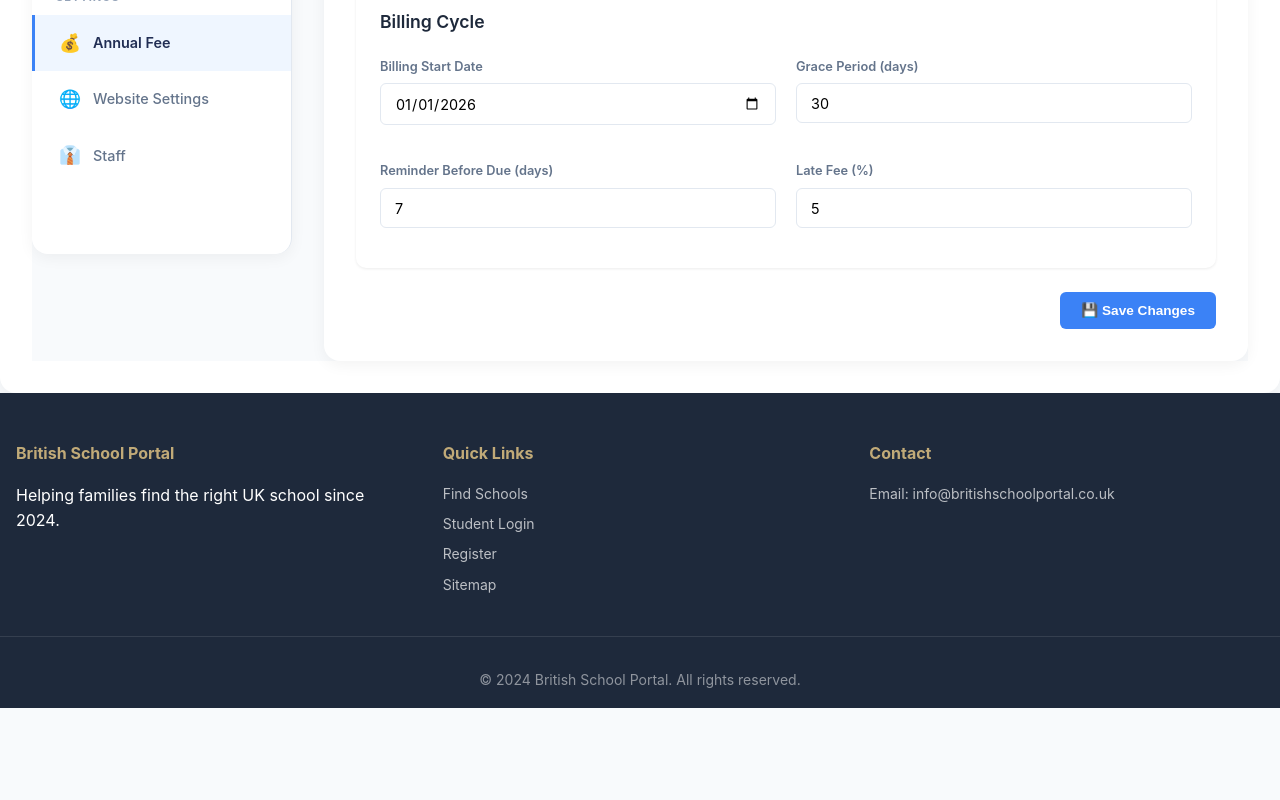
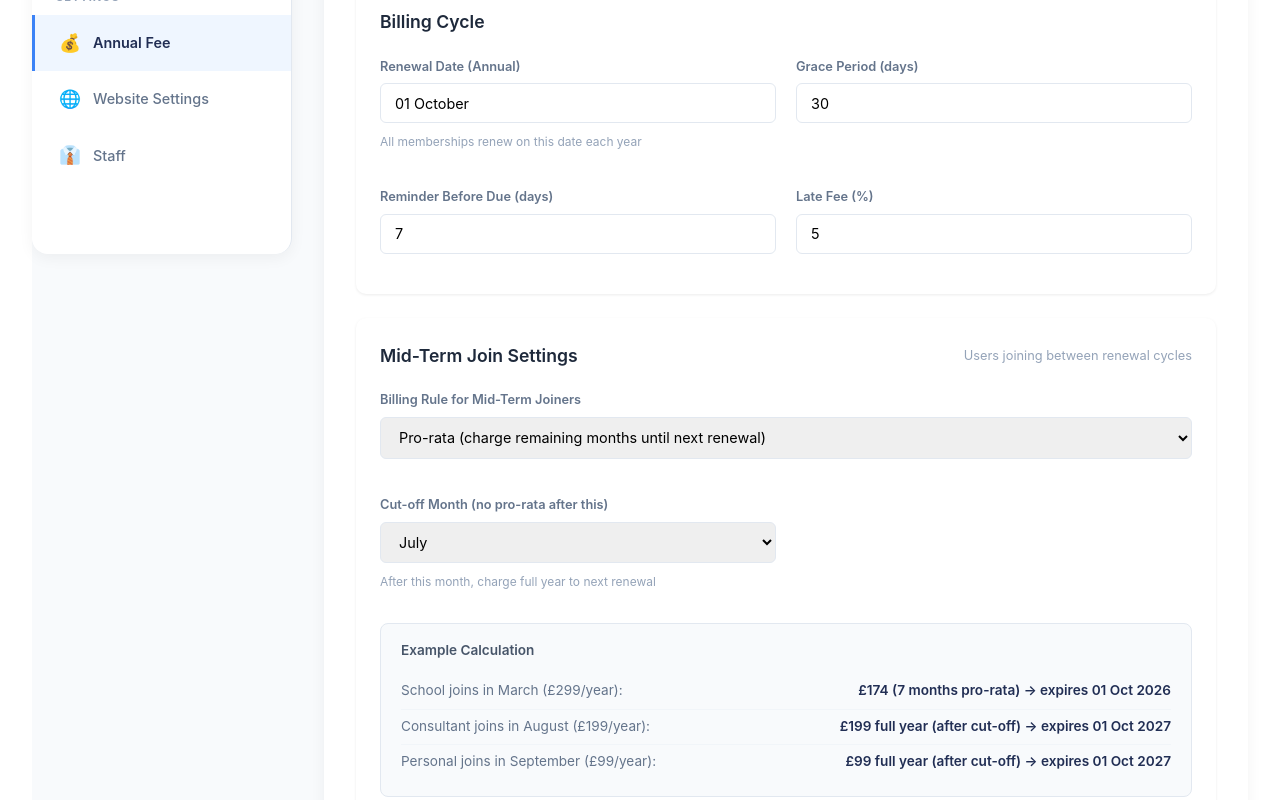
Before and after one commit to socialmedia-dot/bsp-v3, a Nuxt app: page /BSP/settings/fees in a window 1280 px wide. Shown: the part 660-1460 px from the top of the page. Before the commit the page ends 1368 px from the top, so only its background shows below. Built offline with nearby package versions, Linux system fonts and the light colour scheme.

Commit message:
feat: set billing cycle to 01 Oct with mid-term join settings
- fees.vue: renewal date 01 Oct, pro-rata/full-year/fixed-period options
- fees.vue: add cut-off month and example calculation
- payments.vue: align mock expiry dates to 01 Oct cycle

```diff
--- a/pages/BSP/payments.vue
+++ b/pages/BSP/payments.vue
@@ -382,18 +382,18 @@ const getExpireStatus = (dateStr: string): string => {
 
 // Mock payment data
 const payments = ref([
-  { id: 1, name: "St. Mary's School", email: 'finance@stmarys.edu.uk', userCode: '2026011500001', userType: 'school', invoiceNo: 'INV-2026-001', amount: 299, period: '2026 Annual', status: 'paid', date: '2026-01-15', membershipExpire: '2026-07-15' },
-  { id: 2, name: 'Brighton College', email: 'admissions@brightoncollege.edu.uk', userCode: '2026022000001', userType: 'school', invoiceNo: 'INV-2026-002', amount: 299, period: '2026 Annual', status: 'paid', date: '2026-02-20', membershipExpire: '2026-08-20' },
-  { id: 3, name: 'Victoria Education Group', email: 'victoria@vedu.com.hk', userCode: '2026011000001', userType: 'consultant', invoiceNo: 'INV-2026-003', amount: 199, period: '2026 Annual', status: 'pending', date: '—', membershipExpire: '2026-12-31' },
-  { id: 4, name: 'UK Study Link', email: 'james@ukstudylink.com', userCode: '2026022500001', userType: 'consultant', invoiceNo: 'INV-2026-004', amount: 199, period: '2026 Annual', status: 'pending', date: '—', membershipExpire: '2026-12-31' },
-  { id: 5, name: 'Mr. Alan Foster', email: 'alan@ukboarding.com', userCode: 'P2026030100001', userType: 'personal', invoiceNo: 'INV-2026-005', amount: 99, period: '2026 Annual', status: 'overdue', date: '—', membershipExpire: '2026-12-31' },
-  { id: 6, name: 'Elite Education Consultancy', email: 'sarah@eliteedu.hk', userCode: '2026031200001', userType: 'consultant', invoiceNo: 'INV-2026-006', amount: 199, period: '2026 Annual', status: 'paid', date: '2026-03-12', membershipExpire: '2026-12-31' },
-  { id: 7, name: 'Global Study Partners', email: 'emma@globalstudy.hk', userCode: '2026041500001', userType: 'consultant', invoiceNo: 'INV-2026-007', amount: 199, period: '2026 Annual', status: 'pending', date: '—', membershipExpire: '2026-12-31' },
-  { id: 8, name: 'Harrow School', email: 'harrow@harrowschool.org.uk', userCode: '2025060100001', userType: 'school', invoiceNo: 'INV-2026-008', amount: 299, period: '2026 Annual', status: 'paid', date: '2026-03-01', membershipExpire: '2025-06-01' },
-  { id: 9, name: 'Eton College', email: 'admissions@etoncollege.org.uk', userCode: '2026041800001', userType: 'school', invoiceNo: 'INV-2026-009', amount: 299, period: '2026 Annual', status: 'overdue', date: '—', membershipExpire: '2026-04-26' },
-  { id: 10, name: 'British Education HK', email: 'david@briteduhk.com', userCode: '2026040500001', userType: 'consultant', invoiceNo: 'INV-2026-010', amount: 199, period: '2026 Annual', status: 'paid', date: '2026-04-05', membershipExpire: '2026-12-31' },
-  { id: 11, name: 'Wellington College', email: 'info@wellingtoncollege.org.uk', userCode: '2026031000001', userType: 'school', invoiceNo: 'INV-2026-011', amount: 299, period: '2026 Annual', status: 'pending', date: '—', membershipExpire: '2026-12-31' },
-  { id: 12, name: "St. Paul's School", email: 'admissions@stpaulsschool.org.uk', userCode: '2026042100001', userType: 'school', invoiceNo: 'INV-2026-012', amount: 299, period: '2026 Annual', status: 'paid', date: '2026-04-10', membershipExpire: '2026-12-31' }
+  { id: 1, name: "St. Mary's School", email: 'finance@stmarys.edu.uk', userCode: '2026011500001', userType: 'school', invoiceNo: 'INV-2026-001', amount: 299, period: '2026 Annual', status: 'paid', date: '2026-01-15', membershipExpire: '2026-10-01' },
+  { id: 2, name: 'Brighton College', email: 'admissions@brightoncollege.edu.uk', userCode: '2026022000001', userType: 'school', invoiceNo: 'INV-2026-002', amount: 299, period: '2026 Annual', status: 'paid', date: '2026-02-20', membershipExpire: '2026-10-01' },
+  { id: 3, name: 'Victoria Education Group', email: 'victoria@vedu.com.hk', userCode: '2026011000001', userType: 'consultant', invoiceNo: 'INV-2026-003', amount: 199, period: '2026 Annual', status: 'pending', date: '—', membershipExpire: '2026-10-01' },
+  { id: 4, name: 'UK Study Link', email: 'james@ukstudylink.com', userCode: '2026022500001', userType: 'consultant', invoiceNo: 'INV-2026-004', amount: 199, period: '2026 Annual', status: 'pending', date: '—', membershipExpire: '2026-10-01' },
+  { id: 5, name: 'Mr. Alan Foster', email: 'alan@ukboarding.com', userCode: 'P2026030100001', userType: 'personal', invoiceNo: 'INV-2026-005', amount: 99, period: '2026 Annual', status: 'overdue', date: '—', membershipExpire: '2026-10-01' },
+  { id: 6, name: 'Elite Education Consultancy', email: 'sarah@eliteedu.hk', userCode: '2026031200001', userType: 'consultant', invoiceNo: 'INV-2026-006', amount: 199, period: '2026 Annual', status: 'paid', date: '2026-03-12', membershipExpire: '2026-10-01' },
+  { id: 7, name: 'Global Study Partners', email: 'emma@globalstudy.hk', userCode: '2026041500001', userType: 'consultant', invoiceNo: 'INV-2026-007', amount: 199, period: '2026 Annual', status: 'pending', date: '—', membershipExpire: '2026-10-01' },
+  { id: 8, name: 'Harrow School', email: 'harrow@harrowschool.org.uk', userCode: '2025060100001', userType: 'school', invoiceNo: 'INV-2026-008', amount: 299, period: '2026 Annual', status: 'paid', date: '2026-03-01', membershipExpire: '2027-10-01' },
+  { id: 9, name: 'Eton College', email: 'admissions@etoncollege.org.uk', userCode: '2026041800001', userType: 'school', invoiceNo: 'INV-2026-009', amount: 299, period: '2026 Annual', status: 'overdue', date: '—', membershipExpire: '2026-10-01' },
+  { id: 10, name: 'British Education HK', email: 'david@briteduhk.com', userCode: '2026040500001', userType: 'consultant', invoiceNo: 'INV-2026-010', amount: 199, period: '2026 Annual', status: 'paid', date: '2026-04-05', membershipExpire: '2026-10-01' },
+  { id: 11, name: 'Wellington College', email: 'info@wellingtoncollege.org.uk', userCode: '2026031000001', userType: 'school', invoiceNo: 'INV-2026-011', amount: 299, period: '2026 Annual', status: 'pending', date: '—', membershipExpire: '2026-10-01' },
+  { id: 12, name: "St. Paul's School", email: 'admissions@stpaulsschool.org.uk', userCode: '2026042100001', userType: 'school', invoiceNo: 'INV-2026-012', amount: 299, period: '2026 Annual', status: 'paid', date: '2026-04-10', membershipExpire: '2026-10-01' }
 ])
 
 // Computed stats
--- a/pages/BSP/settings/fees.vue
+++ b/pages/BSP/settings/fees.vue
@@ -121,8 +121,9 @@
           </div>
           <div class="form-grid">
             <div class="form-group">
-              <label class="form-label">Billing Start Date</label>
-              <input type="date" v-model="billingSettings.startDate" class="form-input" />
+              <label class="form-label">Renewal Date (Annual)</label>
+              <input type="text" v-model="billingSettings.renewalDate" class="form-input" readonly />
+              <span class="form-hint">All memberships renew on this date each year</span>
             </div>
             <div class="form-group">
               <label class="form-label">Grace Period (days)</label>
@@ -135,6 +136,52 @@
             <div class="form-group">
               <label class="form-label">Late Fee (%)</label>
               <input type="number" step="0.1" v-model="billingSettings.lateFeePercent" class="form-input" />
+            </div>
+          </div>
+        </div>
+
+        <!-- Mid-Term Join Settings -->
+        <div class="settings-section">
+          <div class="section-header">
+            <h2 class="section-title">Mid-Term Join Settings</h2>
+            <span class="section-hint">Users joining between renewal cycles</span>
+          </div>
+          <div class="form-grid">
+            <div class="form-group full-width">
+              <label class="form-label">Billing Rule for Mid-Term Joiners</label>
+              <select v-model="billingSettings.midTermPolicy" class="form-input">
+                <option value="pro_rata">Pro-rata (charge remaining months until next renewal)</option>
+                <option value="full_year">Full Year (charge full annual fee, valid until next renewal)</option>
+                <option value="fixed_period">Fixed Period (minimum months charged)</option>
+              </select>
+            </div>
+            <div v-if="billingSettings.midTermPolicy === 'fixed_period'" class="form-group">
+              <label class="form-label">Minimum Charge (months)</label>
+              <input type="number" min="1" max="12" v-model="billingSettings.minMonths" class="form-input" />
+            </div>
+            <div class="form-group">
+              <label class="form-label">Cut-off Month (no pro-rata after this)</label>
+              <select v-model="billingSettings.cutOffMonth" class="form-input">
+                <option v-for="m in 12" :key="m" :value="m">{{ monthNames[m-1] }}</option>
+              </select>
+              <span class="form-hint">After this month, charge full year to next renewal</span>
+            </div>
+          </div>
+
+          <!-- Example Calculation -->
+          <div class="calc-preview">
+            <h3 class="calc-title">Example Calculation</h3>
+            <div class="calc-row">
+              <span class="calc-label">School joins in March (£299/year):</span>
+              <span class="calc-value">{{ midTermExample.march }}</span>
+            </div>
+            <div class="calc-row">
+              <span class="calc-label">Consultant joins in August (£199/year):</span>
+              <span class="calc-value">{{ midTermExample.august }}</span>
+            </div>
+            <div class="calc-row">
+              <span class="calc-label">Personal joins in September (£99/year):</span>
+              <span class="calc-value">{{ midTermExample.september }}</span>
             </div>
           </div>
         </div>
@@ -155,11 +202,50 @@ const feeTiers = ref([
   { id: 3, userType: 'personal', name: 'Personal Membership', amount: 99, currency: 'GBP', active: true, updatedAt: '2026-04-15' },
 ])
 
+const monthNames = ['January', 'February', 'March', 'April', 'May', 'June',
+  'July', 'August', 'September', 'October', 'November', 'December']
+
 const billingSettings = ref({
-  startDate: '2026-01-01',
+  renewalDate: '01 October',
   gracePeriod: 30,
   reminderDays: 7,
   lateFeePercent: 5.0,
+  midTermPolicy: 'pro_rata',
+  minMonths: 3,
+  cutOffMonth: 7, // July
+})
+
+// Mid-term join example calculations
+const midTermExample = computed(() => {
+  const policy = billingSettings.value.midTermPolicy
+  const cutOff = billingSettings.value.cutOffMonth
+  const minMonths = billingSettings.value.minMonths || 1
+
+  const calc = (amount: number, joinMonth: number) => {
+    const monthsToOct = joinMonth <= 10 ? (10 - joinMonth) : (10 + 12 - joinMonth)
+    const nextRenewalYear = joinMonth <= 10 ? new Date().getFullYear() : new Date().getFullYear() + 1
+
+    if (policy === 'full_year') {
+      return `£${amount} full year → expires 01 Oct ${nextRenewalYear}`
+    }
+    if (policy === 'fixed_period') {
+      const chargeMonths = Math.max(monthsToOct, minMonths)
+      const charge = Math.round((amount / 12) * chargeMonths)
+      return `£${charge} (${chargeMonths} months min) → expires 01 Oct ${nextRenewalYear}`
+    }
+    // pro_rata
+    if (joinMonth > cutOff) {
+      return `£${amount} full year (after cut-off) → expires 01 Oct ${nextRenewalYear + 1}`
+    }
+    const charge = Math.round((amount / 12) * monthsToOct)
+    return `£${charge} (${monthsToOct} months pro-rata) → expires 01 Oct ${nextRenewalYear}`
+  }
+
+  return {
+    march: calc(299, 3),      // School
+    august: calc(199, 8),     // Consultant
+    september: calc(99, 9),   // Personal
+  }
 })
 
 const showAddTier = ref(false)
@@ -222,9 +308,20 @@ const saveSettings = () => {
 /* Form Grid */
 .form-grid { display: grid; grid-template-columns: repeat(2, 1fr); gap: 1.25rem; }
 .form-group { display: flex; flex-direction: column; gap: 0.4rem; }
+.form-group.full-width { grid-column: 1 / -1; }
 .form-label { font-size: 0.8rem; font-weight: 600; color: #64748b; }
 .form-input { padding: 0.65rem 0.875rem; border: 1px solid #e2e8f0; border-radius: 6px; font-size: 0.9rem; font-family: inherit; }
 .form-input:focus { outline: none; border-color: var(--bsp-secondary, #3b82f6); box-shadow: 0 0 0 3px rgba(59,130,246,0.1); }
+.form-hint { font-size: 0.75rem; color: #94a3b8; margin-top: 0.15rem; }
+.section-hint { font-size: 0.8rem; color: #94a3b8; }
+
+/* Calculation Preview */
+.calc-preview { background: #f8fafc; border: 1px solid #e2e8f0; border-radius: 8px; padding: 1rem 1.25rem; margin-top: 1rem; }
+.calc-title { font-size: 0.85rem; font-weight: 600; color: #475569; margin-bottom: 0.75rem; }
+.calc-row { display: flex; justify-content: space-between; padding: 0.4rem 0; font-size: 0.85rem; border-bottom: 1px solid #f1f5f9; }
+.calc-row:last-child { border-bottom: none; }
+.calc-label { color: #64748b; }
+.calc-value { font-weight: 600; color: var(--bsp-primary, #212E54); }
 
 /* Buttons */
 .btn { padding: 0.6rem 1.25rem; border-radius: 6px; font-size: 0.85rem; font-weight: 600; cursor: pointer; border: 1px solid transparent; transition: all 0.2s; }
```
Also changed, not shown: 82 other files (tests, documents, lock files or other folders).
